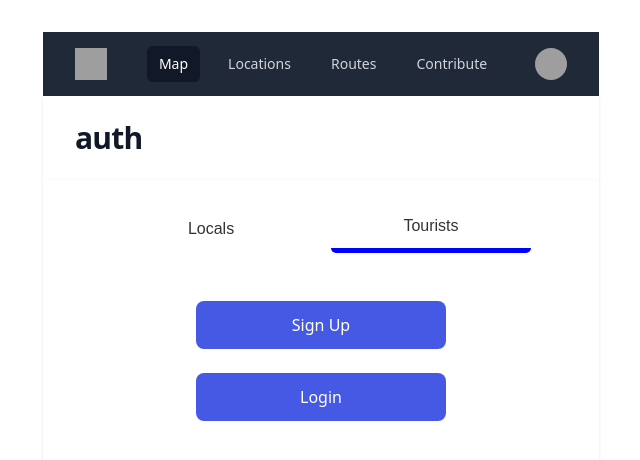
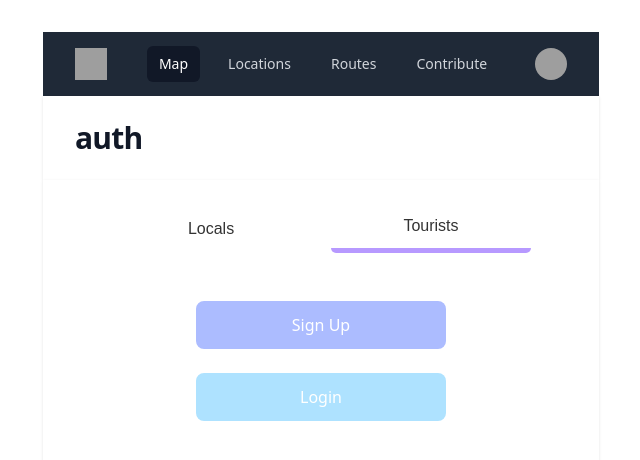
Before and after one commit to JustinPeng13/RaceSG, a Next.js app: page /auth in a window 1280 px wide. Both pictures are taken after a click on the button "Tourists". Shown: the top 460 px of the page, without its empty margins (319-959 px from the left). Built offline with nearby package versions, Linux system fonts and the light colour scheme; grey boxes are pictures that could not be loaded.

Commit message:
Added color changes

```diff
--- a/src/pages/auth/index.tsx
+++ b/src/pages/auth/index.tsx
@@ -134,7 +134,7 @@ export default function AuthPage() {
         {formType === "Tourists" && !showFields && (
           <>
             <br />
-            <button className={styles.button} onClick={handleSignUpClick}>
+            <button className={`${styles.button} ${styles["button--local"]}`} onClick={handleSignUpClick}>
               Sign Up
             </button>
             <br />
--- a/src/pages/auth/styles.module.css
+++ b/src/pages/auth/styles.module.css
@@ -27,7 +27,7 @@
   transform: scale(1.1);
 }
 .tab.active {
-  border-bottom: 5px solid blue;
+  border-bottom: 5px solid #B799FF;
 }
 
 .form {
@@ -70,7 +70,7 @@
   text-align: center;
   text-decoration: none;
   color: #fff;
-  background-color: #4659e5;
+  background-color: #AEE2FF;
   border-radius: 8px;
   border: none;
   cursor: pointer;
@@ -82,7 +82,7 @@
 
 .button:hover,
 .button:focus {
-  background-color: #434190;
+  background-color: #9BD1FF;
 }
 
 .button:active {
@@ -90,12 +90,12 @@
 }
 
 .button--local {
-  background-color: #00c853;
+  background-color: #ACBCFF
 }
 
 .button--local:hover,
 .button--local:focus {
-  background-color: #009624;
+  background-color: #9BAEFF;
 }
 
 .slideRight {
```
